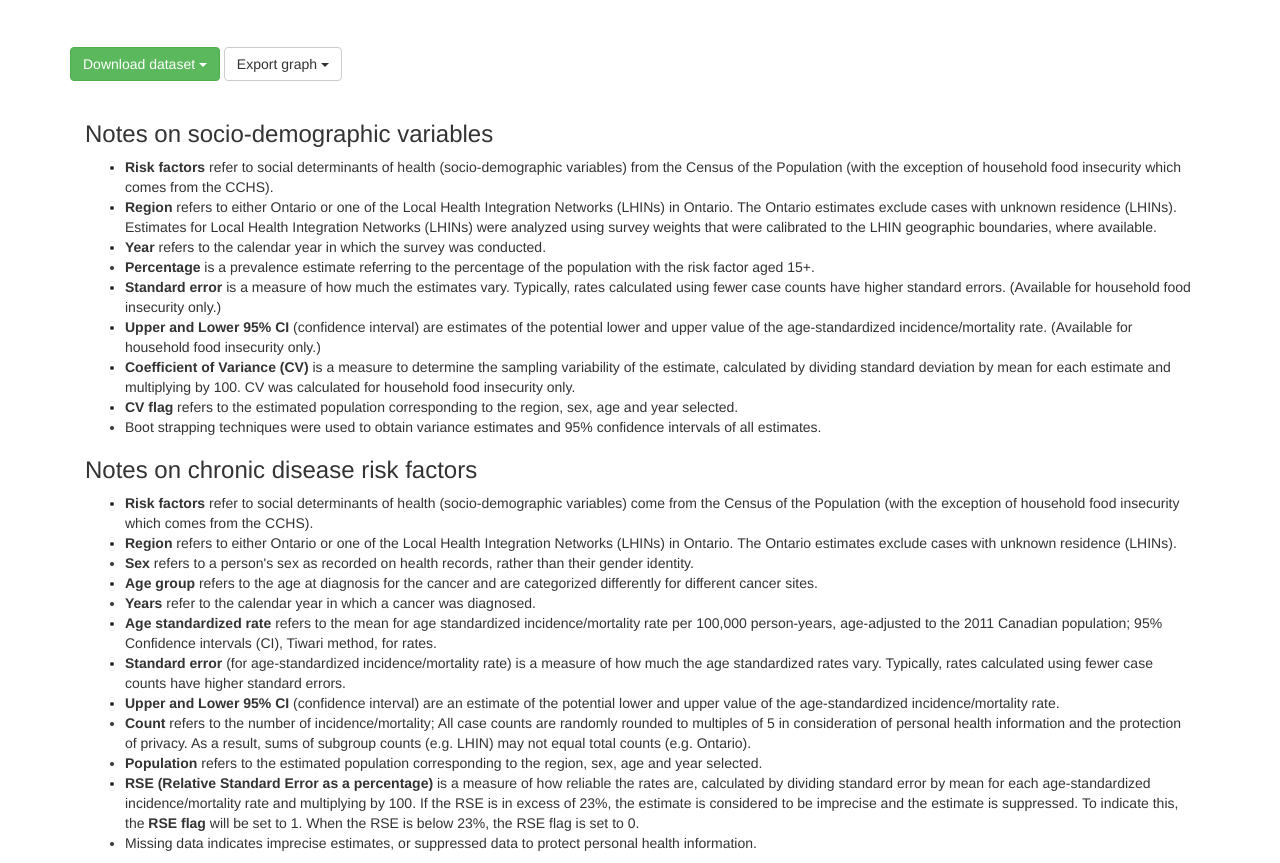
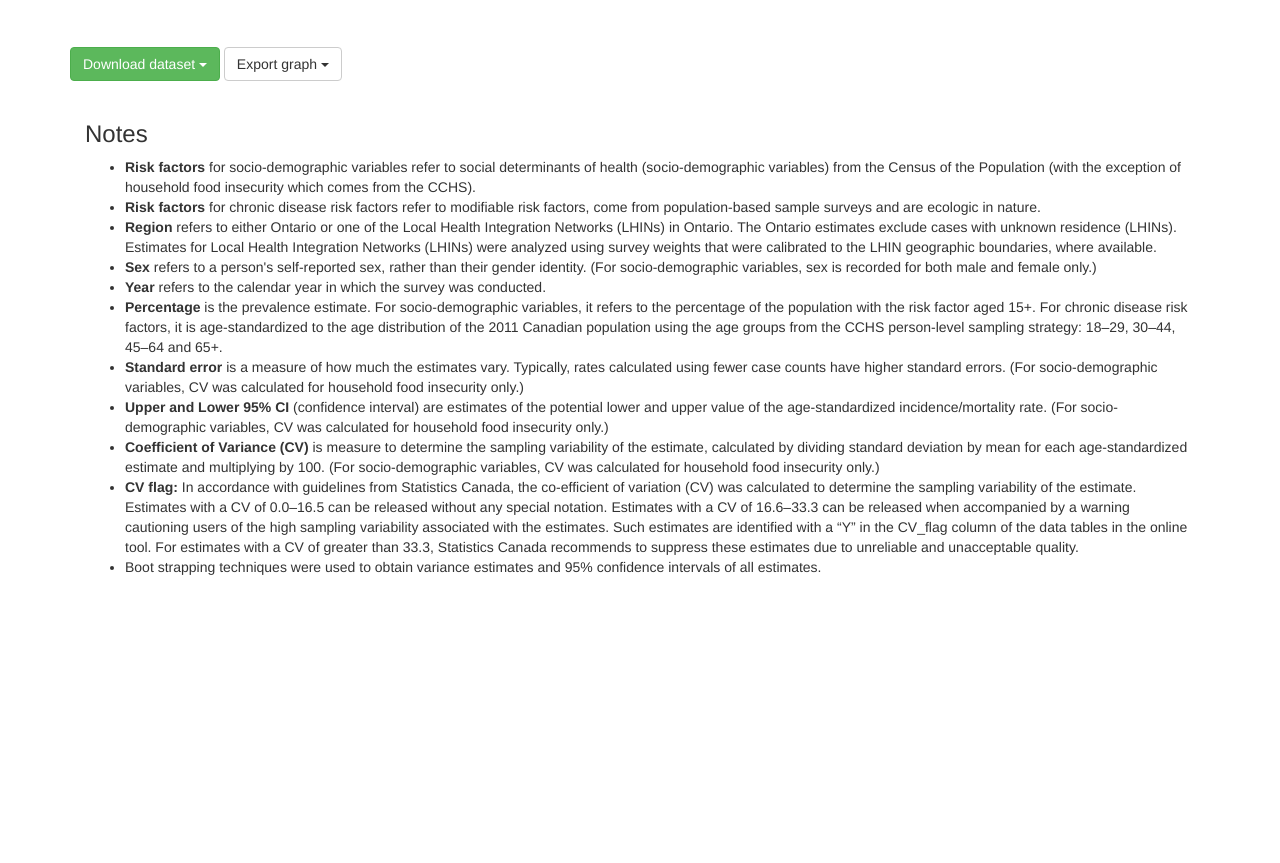
Before and after one commit to chspng/cco-interview, a website: page demographics.html in a window 1280 px wide. Shown: the part 263-1126 px from the top of the page. After the commit the page ends 850 px from the top, so only its background shows below. Drawn offline with Linux system fonts and the light colour scheme.

Commit message:
updated notes at bottom

```diff
--- a/demographics.html
+++ b/demographics.html
@@ -108,55 +108,31 @@
                     </div>
 
                     <div class="col-lg-12">
-                        <h3>Notes on socio-demographic variables</h3>
+
+                            <h3>Notes</h3>
                             <ul>
-                                <li><b>Risk factors</b> refer to social determinants of health (socio-demographic variables) from the Census of the Population (with the exception of household food insecurity which comes from the CCHS).</li>
+                                <li><b>Risk factors</b> for socio-demographic variables refer to social determinants of health (socio-demographic variables) from the Census of the Population (with the exception of household food insecurity which comes from the CCHS).</li>
+
+                                 <li><b>Risk factors</b> for chronic disease risk factors refer to modifiable risk factors, come from population-based sample surveys and are ecologic in nature.</li>
 
                                 <li><b>Region</b> refers to either Ontario or one of the Local Health Integration Networks (LHINs) in Ontario. The Ontario estimates exclude cases with unknown residence (LHINs). Estimates for Local Health Integration Networks (LHINs) were analyzed using survey weights that were calibrated to the LHIN geographic boundaries, where available.</li>
 
+                                <li><b>Sex</b> refers to a person's self-reported sex, rather than their gender identity. (For socio-demographic variables, sex is recorded for both male and female only.)</li>
+
                                 <li><b>Year</b> refers to the calendar year in which the survey was conducted.</li>
 
-                                <li><b>Percentage</b> is a prevalence estimate referring to the percentage of the population with the risk factor aged 15+. </li>
+                                <li><b>Percentage</b> is the prevalence estimate. For socio-demographic variables, it refers to the percentage of the population with the risk factor aged 15+. For chronic disease risk factors, it is age-standardized to the age distribution of the 2011 Canadian population using the age groups from the CCHS person-level sampling strategy: 18–29, 30–44, 45–64 and 65+.  </li>
 
-                                <li><b>Standard error</b> is a measure of how much the estimates vary. Typically, rates calculated using fewer case counts have higher standard errors. (Available for household food insecurity only.)</li>
+                                <li><b>Standard error</b> is a measure of how much the estimates vary. Typically, rates calculated using fewer case counts have higher standard errors. (For socio-demographic variables, CV was calculated for household food insecurity only.)</li>
 
-                                <li><b>Upper and Lower 95% CI</b> (confidence interval) are estimates of the potential lower and upper value of the age-standardized incidence/mortality rate. (Available for household food insecurity only.)</li>
+                                <li><b>Upper and Lower 95% CI</b> (confidence interval) are estimates of the potential lower and upper value of the age-standardized incidence/mortality rate. (For socio-demographic variables, CV was calculated for household food insecurity only.)</li>
 
+                                <li><b>Coefficient of Variance (CV)</b> is measure to determine the sampling variability of the estimate, calculated by dividing standard deviation by mean for each age-standardized estimate and multiplying by 100. (For socio-demographic variables, CV was calculated for household food insecurity only.)</li>
 
-                                <li><b>Coefficient of Variance (CV)</b> is a measure to determine the sampling variability of the estimate, calculated by dividing standard deviation by mean for each estimate and multiplying by 100. CV was calculated for household food insecurity only.</li>
-
-                                <li><b>CV flag</b> refers to the estimated population corresponding to the region, sex, age and year selected.</li>
+                                <li><b>CV flag:</b> In accordance with guidelines from Statistics Canada, the co-efficient of variation (CV) was calculated to determine the sampling variability of the estimate. Estimates with a CV of 0.0–16.5 can be released without any special notation. Estimates with a CV of 16.6–33.3 can be released when accompanied by a warning cautioning users of the high sampling variability associated with the estimates. Such estimates are identified with a “Y” in the CV_flag column of the data tables in the online tool. For estimates with a CV of greater than 33.3, Statistics Canada recommends to suppress these estimates due to unreliable and unacceptable quality.</li>
 
                                 <li>Boot strapping techniques were used to obtain variance estimates and 95% confidence intervals of all estimates.</li>
 
-                            </ul>
-
-                            <h3>Notes on chronic disease risk factors</h3>
-                            <ul>
-                                <li><b>Risk factors</b> refer to social determinants of health (socio-demographic variables) come from the Census of the Population (with the exception of household food insecurity which comes from the CCHS).</li>
-
-                                <li><b>Region</b> refers to either Ontario or one of the Local Health Integration Networks (LHINs) in Ontario. The Ontario estimates exclude cases with unknown residence (LHINs).</li>
-
-                                <li><b>Sex</b> refers to a person's sex as recorded on health records, rather than their gender identity.</li>
-
-                                <li><b>Age group </b>refers to the age at diagnosis for the cancer and are categorized differently for different cancer sites.</li>
-
-                                <li><b>Years</b> refer to the calendar year in which a cancer was diagnosed.</li>
-
-                                <li><b>Age standardized rate</b> refers to the mean for age standardized incidence/mortality rate per 100,000 person-years, age-adjusted to the 2011 Canadian population; 95% Confidence intervals (CI), Tiwari method, for rates.</li>
-
-                                <li><b>Standard error</b> (for age-standardized incidence/mortality rate) is a measure of how much the age standardized rates vary. Typically, rates calculated using fewer case counts have higher standard errors.</li>
-
-                                <li><b>Upper and Lower 95% CI</b> (confidence interval) are an estimate of the potential lower and upper value of the age-standardized incidence/mortality rate.</li>
-
-
-                                <li><b>Count</b> refers to the number of incidence/mortality; All case counts are randomly rounded to multiples of 5 in consideration of personal health information and the protection of privacy. As a result, sums of subgroup counts (e.g. LHIN) may not equal total counts (e.g. Ontario).</li>
-
-                                <li><b>Population</b> refers to the estimated population corresponding to the region, sex, age and year selected.</li>
-
-                                <li><b>RSE (Relative Standard Error as a percentage)</b> is a measure of how reliable the rates are, calculated by dividing standard error by mean for each age-standardized incidence/mortality rate and multiplying by 100. If the RSE is in excess of 23%, the estimate is considered to be imprecise and the estimate is suppressed. To indicate this, the <b>RSE flag</b> will be set to 1. When the RSE is below 23%, the RSE flag is set to 0.</li>
-
-                                <li>Missing data indicates imprecise estimates, or suppressed data to protect personal health information.</li>
                             </ul>
                     </div>
             </div>
```
